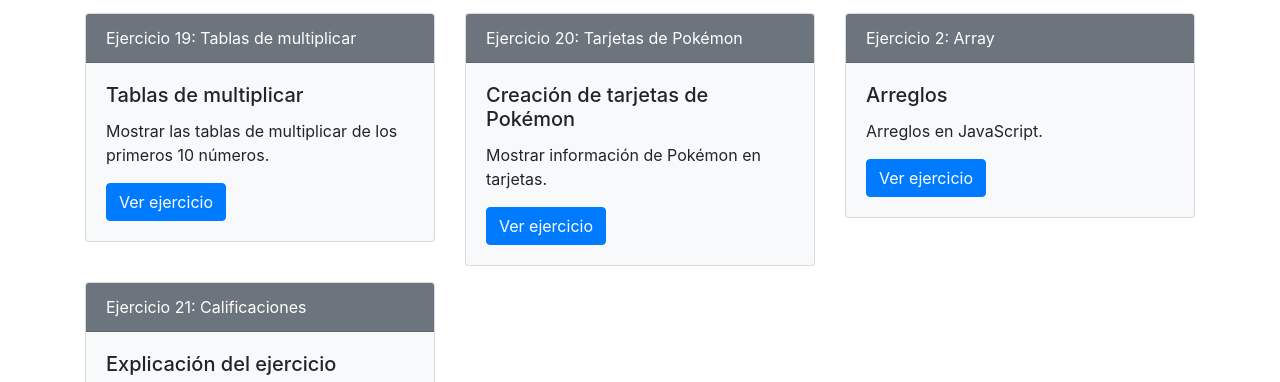
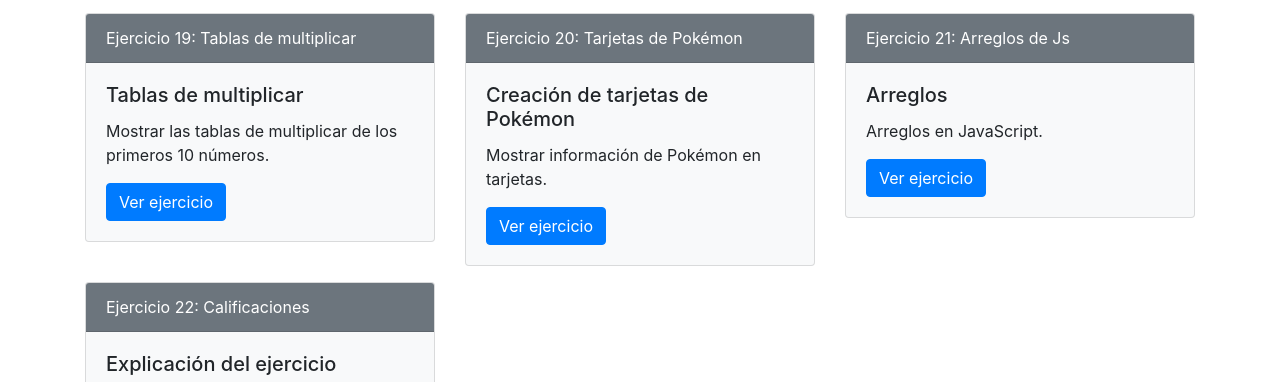
Before and after one commit to marcexd099/programacionweb, a plain HTML site: page Indextarea.html in a window 1280 px wide. Shown: the part 1655-2037 px from the top of the page. Drawn offline with nearby package versions, Linux system fonts and the light colour scheme.

Commit message:
VERSION FINAL

```diff
--- a/Indextarea.html
+++ b/Indextarea.html
@@ -252,7 +252,7 @@
  <!-- Tarjeta 22: Arreglod -->
       <div class="col-md-4">
         <div class="card bg-light mb-3">
-          <div class="card-header bg-secondary text-white">Ejercicio 2: Array</div>
+          <div class="card-header bg-secondary text-white">Ejercicio 21: Arreglos de Js </div>
           <div class="card-body">
             <h5 class="card-title">Arreglos</h5>
             <p class="card-text">Arreglos en JavaScript.</p>
@@ -263,7 +263,7 @@
       <!-- Tarjeta 21: Calificaciones -->
       <div class="col-md-4">
         <div class="card bg-light mb-3">
-          <div class="card-header bg-secondary text-white">Ejercicio 21: Calificaciones</div>
+          <div class="card-header bg-secondary text-white">Ejercicio 22: Calificaciones</div>
           <div class="card-body">
             <h5 class="card-title">Explicación del ejercicio</h5>
             <p class="card-text">Calcular el promedio final de un alumno a partir de sus calificaciones parciales y ordinario.</p>
```
